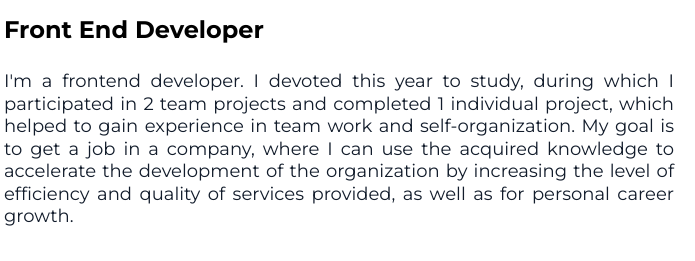
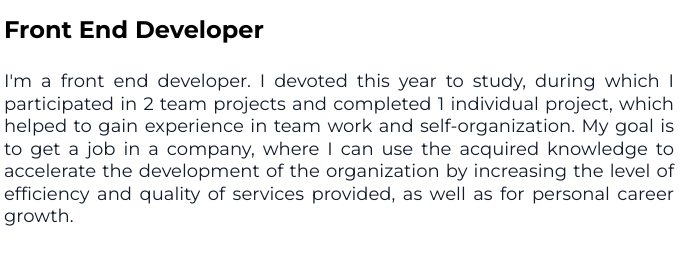
Before and after one commit to NatashaFedorova/resume, a plain HTML site: page index.html in a window 1280 px wide. Shown: the part 212-473 px from the top of the page, 486-1181 px from the left. Drawn offline with Linux system fonts and the light colour scheme.

Commit message:
Update index.html

```diff
--- a/index.html
+++ b/index.html
@@ -154,7 +154,7 @@
             <h1 class="about__name">Natalia Fedorova</h1>
             <h2 class="about__profession title">Front End Developer</h2>
             <p class="about__text text">
-              I&#039;m a frontend developer. I devoted this year to study, during which I
+              I&#039;m a front end developer. I devoted this year to study, during which I
               participated in 2 team projects and completed 1 individual project, which helped to
               gain experience in team work and self-organization. My goal is to get a job in a
               company, where I can use the acquired knowledge to accelerate the development of the
```
